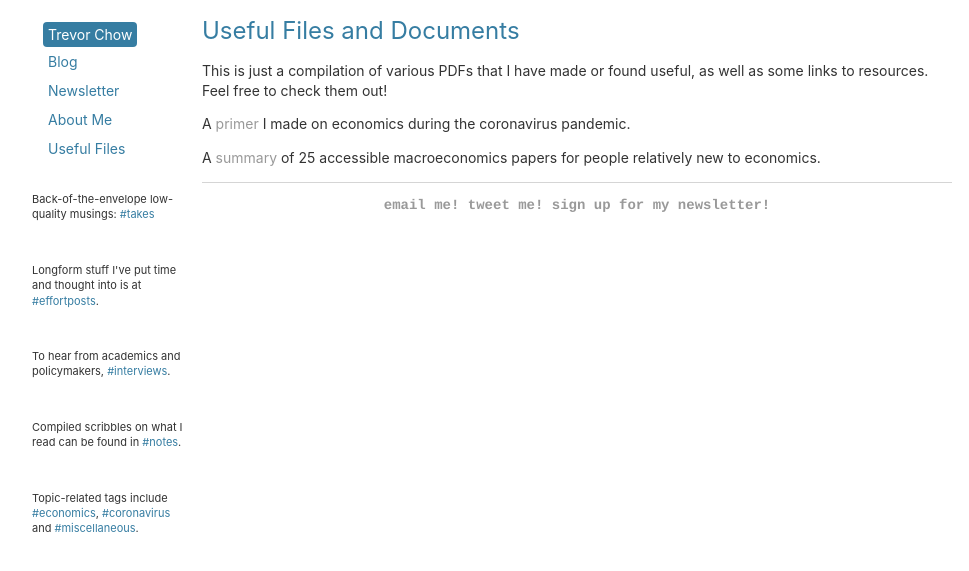
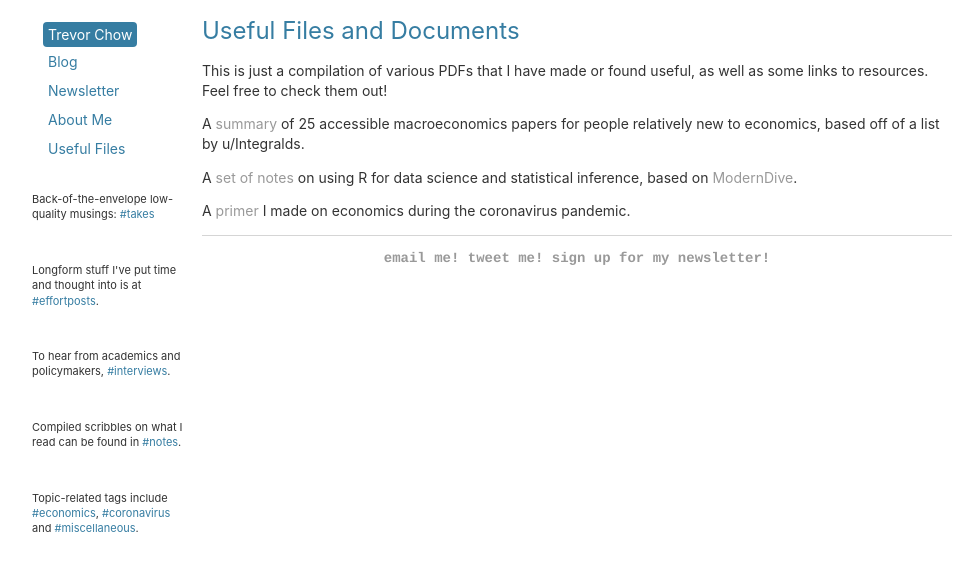
Before and after one commit to tmychow/tmychow.github.io, a Jekyll site: the page built from usefulfiles/index.html, in a window 1280 px wide. Shown: the top 571 px of the page, without its empty margins (28-997 px from the left). Built offline with Jekyll 4.4.1, drawn with Linux system fonts in a browser that asks for light colours.

Commit message:
Update index.html

```diff
--- a/usefulfiles/index.html
+++ b/usefulfiles/index.html
@@ -5,6 +5,7 @@ title: Trevor's Mostly Economic Musings
 <div class="blurb">
 	<h1>Useful Files and Documents</h1>
   	<p>This is just a compilation of various PDFs that I have made or found useful, as well as some links to resources. Feel free to check them out!</p>
+	<p>A <a href="/assets/25papers-macro101.pdf">summary</a> of 25 accessible macroeconomics papers for people relatively new to economics, based off of a list by u/Integralds.</p>
+	<p>A <a href="/assets/moderndive-notes.pdf">set of notes</a> on using R for data science and statistical inference, based on <a href="moderndive.com">ModernDive</a>.</p>
 	<p>A <a href="/assets/covid19-economics.pdf">primer</a> I made on economics during the coronavirus pandemic.</p>
-	<p>A <a href="/assets/25papers-macro101.pdf">summary</a> of 25 accessible macroeconomics papers for people relatively new to economics.</p>
 </div><!-- /.blurb -->
```
